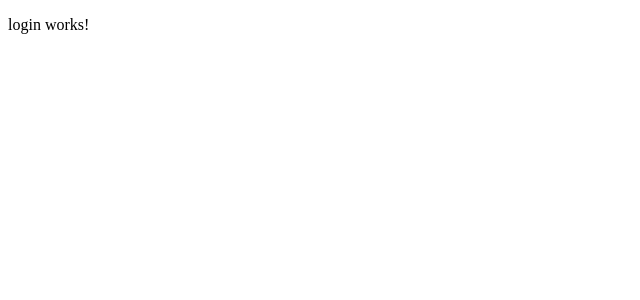
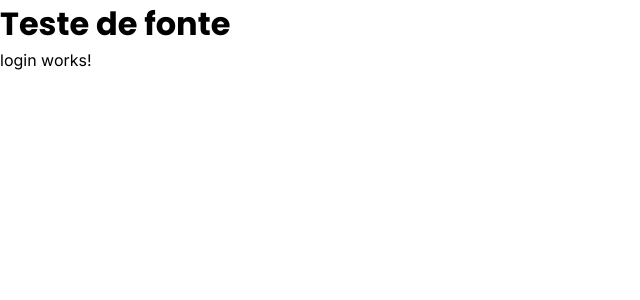
Before and after one commit to PedroTrudes/vitrina-app, an Angular app: page /auth/login in a window 1280 px wide. Shown: the top 300 px of the page, without its empty margins (0-640 px from the left). Built offline with nearby package versions, Linux system fonts and the light colour scheme.

Commit message:
feat: inserindo estilos na aplicacao, font e cores do figma

```diff
--- a/src/app/features/auth/pages/login/login.component.html
+++ b/src/app/features/auth/pages/login/login.component.html
@@ -1 +1,2 @@
+<h1>Teste de fonte</h1>
 <p>login works!</p>
--- a/src/index.html
+++ b/src/index.html
@@ -2,10 +2,13 @@
 <html lang="en">
 <head>
   <meta charset="utf-8">
-  <title>VitrinaApp</title>
+  <title>Vitrina-App</title>
   <base href="/">
   <meta name="viewport" content="width=device-width, initial-scale=1">
   <link rel="icon" type="image/x-icon" href="favicon.ico">
+  <link rel="preconnect" href="https://fonts.googleapis.com">
+  <link rel="preconnect" href="https://fonts.gstatic.com" crossorigin>
+  <link href="https://fonts.googleapis.com/css2?family=Inter:wght@300;400;500;600;700&family=Poppins:wght@300;400;500;600;700&display=swap" rel="stylesheet">
 </head>
 <body>
   <app-root></app-root>
--- a/src/styles.css
+++ b/src/styles.css
@@ -1 +1,10 @@
 /* You can add global styles to this file, and also import other style files */
+@import './styles/variables.css';
+@import './styles/reset.css';
+
+body{
+    font-family: var(--font-primary);
+}
+p , span{
+    font-family: var(--font-secundary);
+}
--- /dev/null
+++ b/src/styles/reset.css
@@ -0,0 +1,26 @@
+*,
+*::before,
+*::after {
+  box-sizing: border-box;
+}
+
+* {
+  margin: 0;
+}
+
+body {
+  line-height: 1.5;
+  -webkit-font-smoothing: antialiased;
+}
+
+/* Remove estilos padrão de lista */
+ul,
+ol {
+  list-style: none;
+}
+
+/* Remove decoração de links */
+a {
+  text-decoration: none;
+  color: inherit;
+}
--- /dev/null
+++ b/src/styles/variables.css
@@ -0,0 +1,14 @@
+:root{
+    --background: #F5F5F5;
+
+    --text-color-primary: #000000;
+    --text-color-secundary: #1e1e1ecb;
+
+    --background-color-primary: #FF6F00;
+    --background-color-secundary: #121212;
+
+    --border-radius-btn: 8px;
+
+    --font-primary: 'Poppins', sans-serif;
+    --font-secundary: 'Inter', sans-serif;
+}
```
